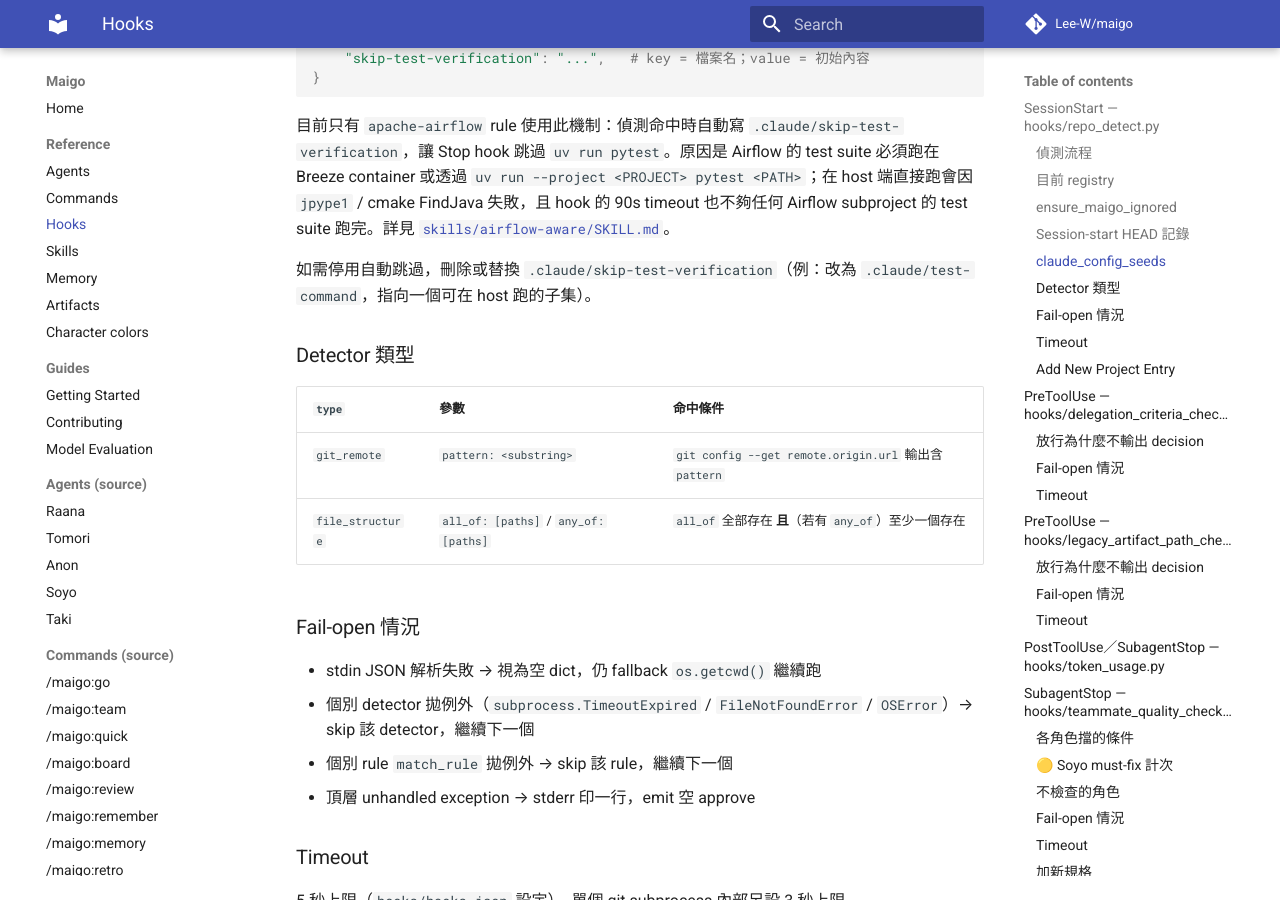
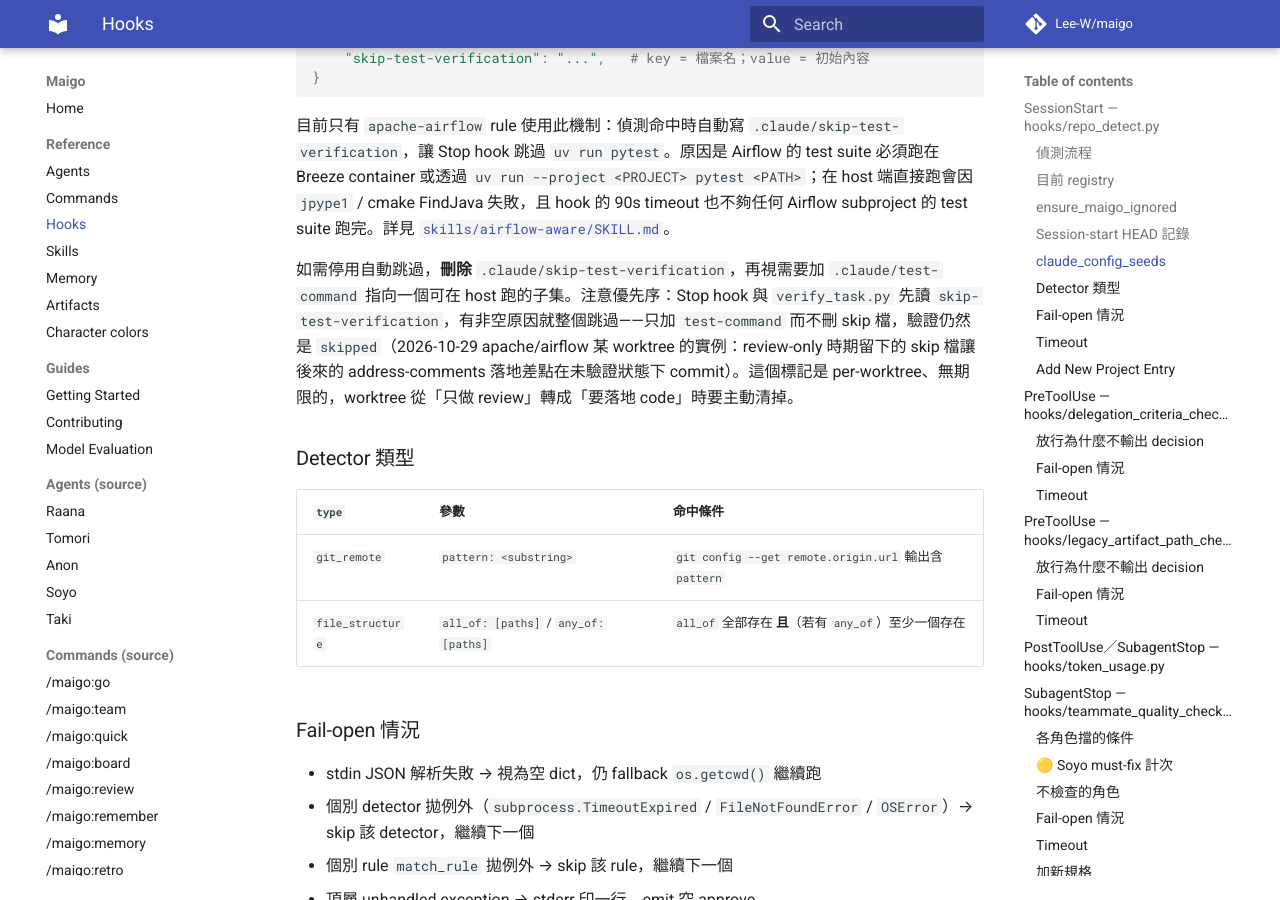
Before and after one commit to Lee-W/maigo, an MkDocs documentation site: the page built from docs/reference/hooks.md, in a window 1280 px wide and 900 px high, scrolled down 2025 px. Built offline with MkDocs 1.6.1 and Material for MkDocs 9.7.7, drawn with Linux system fonts in a browser that asks for light colours; comment, search, counter and statistics services are not loaded.

Commit message:
docs(quick): warn that skip-test-verification outranks test-command
A review-only skip marker left in a worktree silently turns verify_task.py and the Stop hook into skipped even after .claude/test-command is added. Say so in the quick verification contract and the hooks reference, and tell orchestrators to clear the marker when the worktree starts landing code.

```diff
--- a/docs/reference/hooks.md
+++ b/docs/reference/hooks.md
@@ -75,7 +75,7 @@ Rule dict 的可選欄位。偵測命中時，hook 在 user project 的 `.claude
 
 目前只有 `apache-airflow` rule 使用此機制：偵測命中時自動寫 `.claude/skip-test-verification`，讓 Stop hook 跳過 `uv run pytest`。原因是 Airflow 的 test suite 必須跑在 Breeze container 或透過 `uv run --project <PROJECT> pytest <PATH>`；在 host 端直接跑會因 `jpype1` / cmake FindJava 失敗，且 hook 的 90s timeout 也不夠任何 Airflow subproject 的 test suite 跑完。詳見 [`skills/airflow-aware/SKILL.md`](https://github.com/Lee-W/maigo/blob/main/skills/airflow-aware/SKILL.md)。
 
-如需停用自動跳過，刪除或替換 `.claude/skip-test-verification`（例：改為 `.claude/test-command`，指向一個可在 host 跑的子集）。
+如需停用自動跳過，**刪除** `.claude/skip-test-verification`，再視需要加 `.claude/test-command` 指向一個可在 host 跑的子集。注意優先序：Stop hook 與 `verify_task.py` 先讀 `skip-test-verification`，有非空原因就整個跳過——只加 `test-command` 而不刪 skip 檔，驗證仍然是 `skipped`（2026-10-29 apache/airflow 某 worktree 的實例：review-only 時期留下的 skip 檔讓後來的 address-comments 落地差點在未驗證狀態下 commit）。這個標記是 per-worktree、無期限的，worktree 從「只做 review」轉成「要落地 code」時要主動清掉。
 
 ### Detector 類型
 
```
Also changed, not shown: commands/quick.md (+1 -1 lines).
